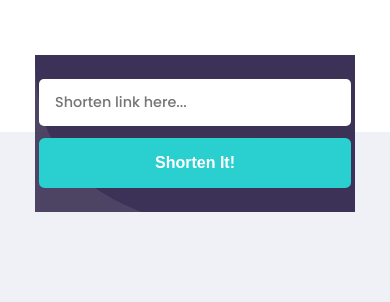
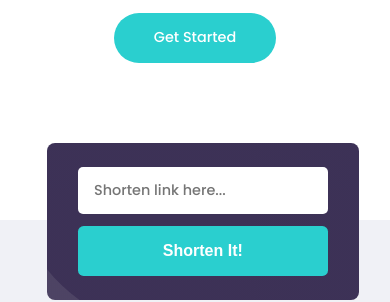
Before and after one commit to debowale1/url-shortner, a website: page index.html in a window 390 px wide. Shown: the part 574-876 px from the top of the page. Drawn offline with Linux system fonts and the light colour scheme.

Commit message:
fix styling issues

```diff
--- a/sass/_components.scss
+++ b/sass/_components.scss
@@ -1,7 +1,7 @@
 .navbar {
   &__logo {
     margin-right: 5rem;
-    @media (max-width: $bp-small) {
+    @media (max-width: 37.5rem) {
       margin-right: 2rem;
     }
   }
@@ -94,7 +94,7 @@ input[type="button"] {
   line-height: 1.2;
   margin-left: 12%;
 
-  @media (max-width: $bp-small) {
+  @media (max-width: 40.5rem) {
     margin-top: 30rem;
     margin-left: 0;
     padding-left: 5%;
@@ -107,7 +107,7 @@ input[type="button"] {
     display: flex;
     justify-content: center;
 
-    @media (max-width: 37.5rem) {
+    @media screen and (max-width: 37.5rem) {
       flex-direction: column;
     }
   }
@@ -119,6 +119,10 @@ input[type="button"] {
     border-radius: 5px;
     outline: none;
     border: 0;
+
+    @media screen and (max-width: 40.5rem) {
+      flex: 0 0 100%;
+    }
     @media screen and (max-width: 37.5rem) {
       margin-right: 0;
     }
@@ -138,7 +142,12 @@ input[type="button"] {
     font-weight: 700;
     cursor: pointer;
 
+    @media screen and (max-width: 40.5rem) {
+      flex: 0 0 100%;
+    }
+
     @media screen and (max-width: 37.5rem) {
+      flex: 0 0 100%;
       padding: 2rem 0;
       margin-top: 1.5rem;
     }
--- a/sass/_layouts.scss
+++ b/sass/_layouts.scss
@@ -7,7 +7,7 @@
   padding: 5rem 12%;
   border-bottom: 1px solid #f4f4f4;
 
-  @media (max-width: $bp-small) {
+  @media screen and (max-width: 37.5rem) {
     padding: 3rem 5%;
   }
 }
@@ -20,7 +20,8 @@
   padding: 12rem 0 25rem;
   display: flex;
   align-items: center;
-  @media (max-width: $bp-small) {
+  position: relative;
+  @media (max-width: 40.5rem) {
     text-align: center;
     background-position: 8rem 1rem;
     background-size: 55rem;
@@ -30,6 +31,11 @@
 
 .shorten {
   // @include container;
+  width: 80%;
+  // position: absolute;
+  // top: 130%;
+  // left: 10%;
+
   margin-left: 12%;
   margin-right: 12%;
   background-image: linear-gradient(
@@ -45,8 +51,9 @@
   border-radius: 1rem;
   position: relative;
   z-index: 2;
-  @media screen and (max-width: 37.5rem) {
-    width: 90%;
+  @media screen and (max-width: 40.5rem) {
+    // width: 90%;
+    // left: 5%;
     background-image: linear-gradient(
         to right,
         hsla(257, 27%, 26%, 0.9),
@@ -55,10 +62,10 @@
       url(../images/bg-shorten-mobile.svg);
     background-repeat: no-repeat;
     background-position: top;
-    background-size: 40rem;
-    margin-left: 5%;
-    margin-right: 5%;
-    padding: 3rem 5%;
+    background-size: 48rem;
+    // margin-left: 5%;
+    // margin-right: 5%;
+    padding: 3rem 8%;
   }
 }
 
```
Also changed, not shown: css/styles.css.
